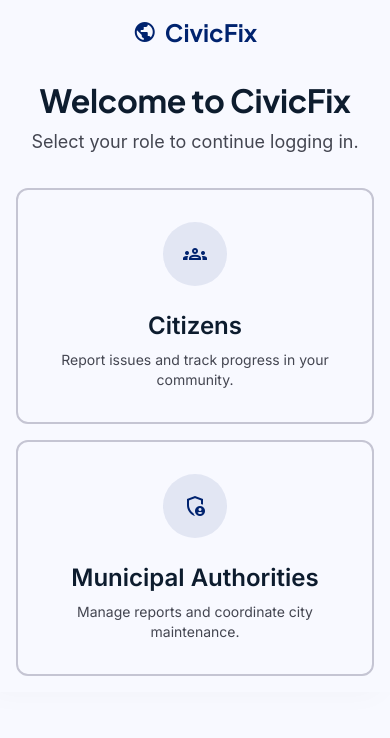
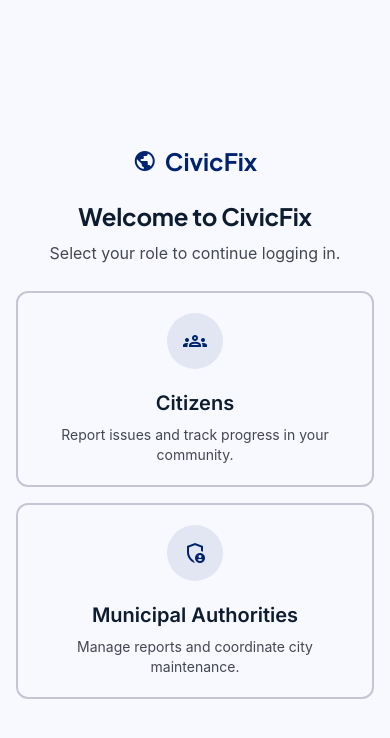
Before and after one commit to bytesbydev/CivicFix, a React (Vite) app: page /login in a window 390 px wide. Shown: the top 738 px of the page. Built offline with nearby package versions, Linux system fonts and the light colour scheme; no server answers.

Commit message:
feat: made the changes in the mobile layout

```diff
--- a/src/pages/auth/Login.jsx
+++ b/src/pages/auth/Login.jsx
@@ -1,21 +1,21 @@
 import { useNavigate } from "react-router-dom";
 
 const Login = () => {
-  const navigate=useNavigate();
+  const navigate = useNavigate();
+
   const handleCitizenLogin = () => {
-    console.log("Citizen selected");
-    navigate("/citizen/login")
+    navigate("/citizen/login");
   };
 
   const handleAdminLogin = () => {
-    navigate("/admin/login")
-    console.log("Municipal Authority selected");
+    navigate("/admin/login");
   };
 
   return (
-    <div className="min-h-screen flex flex-col md:flex-row w-full bg-[#f8f9ff] font-sans text-[#0d1c2e] antialiased">
+    <div className="flex min-h-screen w-full flex-col bg-[#f8f9ff] font-sans text-[#0d1c2e] antialiased md:flex-row">
+      {/* Left Background Panel */}
       <div
-        className="hidden md:flex md:w-1/2 relative overflow-hidden bg-[#e6eeff] shadow-[inset_-10px_0_30px_rgba(0,0,0,0.05)]"
+        className="relative hidden overflow-hidden bg-[#e6eeff] shadow-[inset_-10px_0_30px_rgba(0,0,0,0.05)] md:flex md:min-h-screen md:w-1/2"
         style={{
           backgroundImage:
             "url('https://lh3.googleusercontent.com/aida-public/AB6AXuAiAw4g4SPL2hYM_r4itNRN3bBmQcifzRwq0a0NQj2wSgVyWqrf9tBPChN048SWJzOSl42RW4ccFlwzENmTuan2DkdLRL1bv7IgB5OJ_hancycZvJUpSCFy0T5IeItT69Ki-TYBQsc8Bx-wd6KC7c4_CaAb3tunrvHjfte3P7tOtHq7tmDWzF1tlI-_lnkOjuEFuWqPE6FwwhhQAXnVML_Ryc-nARM-eCsP0D2icPeuDjL1Hjbg1KhG')",
@@ -27,150 +27,100 @@ const Login = () => {
 
         <div className="absolute inset-0 bg-linear-to-t from-[#f8f9ff]/90 via-[#f8f9ff]/20 to-transparent" />
 
-        <div className="absolute bottom-10 left-10 right-10 text-white">
-          <div className="flex items-center gap-2 mb-4">
+        <div className="absolute bottom-8 left-8 right-8 text-white lg:bottom-10 lg:left-10 lg:right-10">
+          <div className="mb-4 flex items-center gap-2">
             <span className="material-symbols-outlined text-[32px]">
               public
             </span>
 
-            <span className="font-['Plus_Jakarta_Sans'] text-[32px] leading-10 font-bold">
+            <span className="font-['Plus_Jakarta_Sans'] text-2xl font-bold leading-10 lg:text-[32px]">
               CivicFix
             </span>
           </div>
 
-          <p className="font-sans text-[18px] leading-7 text-white/90 max-w-md">
-            Empowering citizens to build smarter, cleaner, and more responsive
-            communities together.
+          <p className="max-w-md font-sans text-base leading-7 text-white/90 lg:text-lg">
+            Empowering citizens to build smarter, cleaner, and more
+            responsive communities together.
           </p>
         </div>
       </div>
 
-      <div className="w-full md:w-1/2 flex items-center justify-center p-4 md:p-10 bg-[#f8f9ff] z-10 shadow-[-10px_0_30px_rgba(0,0,0,0.03)] md:shadow-none">
-        <div className="w-full max-w-150 space-y-8">
-          <div className="md:hidden flex items-center justify-center gap-2 mb-8 text-[#00236f]">
+      {/* Right Login Panel */}
+      <div className="z-10 flex w-full flex-1 items-center justify-center bg-[#f8f9ff] p-4 sm:p-6 md:min-h-screen md:w-1/2 md:flex-none md:p-8 md:shadow-none lg:p-10">
+        <div className="w-full max-w-150 space-y-6 sm:space-y-8">
+          {/* Mobile Logo */}
+          <div className="mb-6 flex items-center justify-center gap-2 text-[#00236f] md:hidden">
             <span className="material-symbols-outlined text-[32px]">
               public
             </span>
 
-            <span className="font-['Plus_Jakarta_Sans'] text-2xl leading-8 font-bold">
+            <span className="font-['Plus_Jakarta_Sans'] text-2xl font-bold leading-8">
               CivicFix
             </span>
           </div>
 
+          {/* Heading */}
           <div className="space-y-2 text-center md:text-left">
             <h1
-              className=" text-[32px] leading-10 tracking-[-0.01em] font-bold text-[#0d1c2e]"
-              style={{ fontFamily: "'Plus Jakarta Sans', sans-serif" }}
+              className="text-2xl font-bold leading-tight tracking-[-0.01em] text-[#0d1c2e] sm:text-3xl sm:leading-10"
+              style={{
+                fontFamily: "'Plus Jakarta Sans', sans-serif",
+              }}
             >
               Welcome to CivicFix
             </h1>
 
-            <p className="font-sans text-[18px] leading-7 text-[#444651]">
+            <p className="font-sans text-base leading-7 text-[#444651] sm:text-lg">
               Select your role to continue logging in.
             </p>
           </div>
 
-          <div className="grid grid-cols-1 sm:grid-cols-2 gap-4">
+          {/* Role Cards */}
+          <div className="grid grid-cols-1 gap-4 sm:grid-cols-2">
+            {/* Citizen Login */}
             <button
               type="button"
               onClick={handleCitizenLogin}
-              className="
-                flex flex-col items-center justify-center
-                p-8
-                border-2 border-[#c5c5d3]
-                rounded-xl
-                bg-[#f8f9ff]
-                hover:bg-[#eff4ff]
-                hover:border-[#1e3a8a]
-                hover:shadow-md
-                transition-all
-                group
-                text-left
-                w-full
-                h-full
-                focus:outline-none
-                focus:ring-4
-                focus:ring-[#1e3a8a]/30
-              "
-              style={{ fontFamily: "'Inter', sans-serif" }}
+              className="group flex h-full w-full flex-col items-center justify-center rounded-xl border-2 border-[#c5c5d3] bg-[#f8f9ff] p-5 text-left transition-all hover:border-[#1e3a8a] hover:bg-[#eff4ff] hover:shadow-md focus:outline-none focus:ring-4 focus:ring-[#1e3a8a]/30 sm:p-6 lg:p-8"
+              style={{
+                fontFamily: "'Inter', sans-serif",
+              }}
             >
-              <div
-                className="
-                  w-16 h-16
-                  rounded-full
-                  bg-[#1e3a8a]/10
-                  flex items-center justify-center
-                  mb-6
-                  group-hover:scale-110
-                  transition-transform
-                "
-              >
+              <div className="mb-5 flex h-14 w-14 items-center justify-center rounded-full bg-[#1e3a8a]/10 transition-transform group-hover:scale-110 sm:mb-6 sm:h-16 sm:w-16">
                 <span className="material-symbols-outlined text-[32px] text-[#00236f]">
                   groups
                 </span>
               </div>
 
-              <h3 className="text-2xl leading-8 font-semibold text-[#0d1c2e] mb-2">
+              <h3 className="mb-2 text-xl font-semibold leading-7 text-[#0d1c2e] sm:text-2xl sm:leading-8">
                 Citizens
               </h3>
 
-              <p
-                className="font-sans text-sm leading-5 text-[#444651] text-center"
-                style={{ fontFamily: "'Inter', sans-serif" }}
-              >
+              <p className="text-center font-sans text-sm leading-5 text-[#444651]">
                 Report issues and track progress in your community.
               </p>
             </button>
 
+            {/* Municipal Authority Login */}
             <button
               type="button"
               onClick={handleAdminLogin}
-              className="
-                flex flex-col items-center justify-center
-                p-8
-                border-2 border-[#c5c5d3]
-                rounded-xl
-                bg-[#f8f9ff]
-                hover:bg-[#eff4ff]
-                hover:border-[#1e3a8a]
-                hover:shadow-md
-                transition-all
-                group
-                text-left
-                w-full
-                h-full
-                focus:outline-none
-                focus:ring-4
-                focus:ring-[#1e3a8a]/30
-              "
+              className="group flex h-full w-full flex-col items-center justify-center rounded-xl border-2 border-[#c5c5d3] bg-[#f8f9ff] p-5 text-left transition-all hover:border-[#1e3a8a] hover:bg-[#eff4ff] hover:shadow-md focus:outline-none focus:ring-4 focus:ring-[#1e3a8a]/30 sm:p-6 lg:p-8"
+              style={{
+                fontFamily: "'Inter', sans-serif",
+              }}
             >
-              <div
-                className="
-                  w-16 h-16
-                  rounded-full
-                  bg-[#1e3a8a]/10
-                  flex items-center justify-center
-                  mb-6
-                  group-hover:scale-110
-                  transition-transform
-                "
-              >
+              <div className="mb-5 flex h-14 w-14 items-center justify-center rounded-full bg-[#1e3a8a]/10 transition-transform group-hover:scale-110 sm:mb-6 sm:h-16 sm:w-16">
                 <span className="material-symbols-outlined text-[32px] text-[#00236f]">
                   admin_panel_settings
                 </span>
               </div>
 
-              <h3
-                className="text-2xl leading-8 font-semibold text-[#0d1c2e] mb-2 text-center"
-                style={{ fontFamily: "'Inter', sans-serif" }}
-              >
+              <h3 className="mb-2 text-center text-xl font-semibold leading-7 text-[#0d1c2e] sm:text-2xl sm:leading-8">
                 Municipal Authorities
               </h3>
 
-              <p
-                className="font-sans text-sm leading-5 text-[#444651] text-center"
-                style={{ fontFamily: "'Inter', sans-serif" }}
-              >
+              <p className="text-center font-sans text-sm leading-5 text-[#444651]">
                 Manage reports and coordinate city maintenance.
               </p>
             </button>
```
